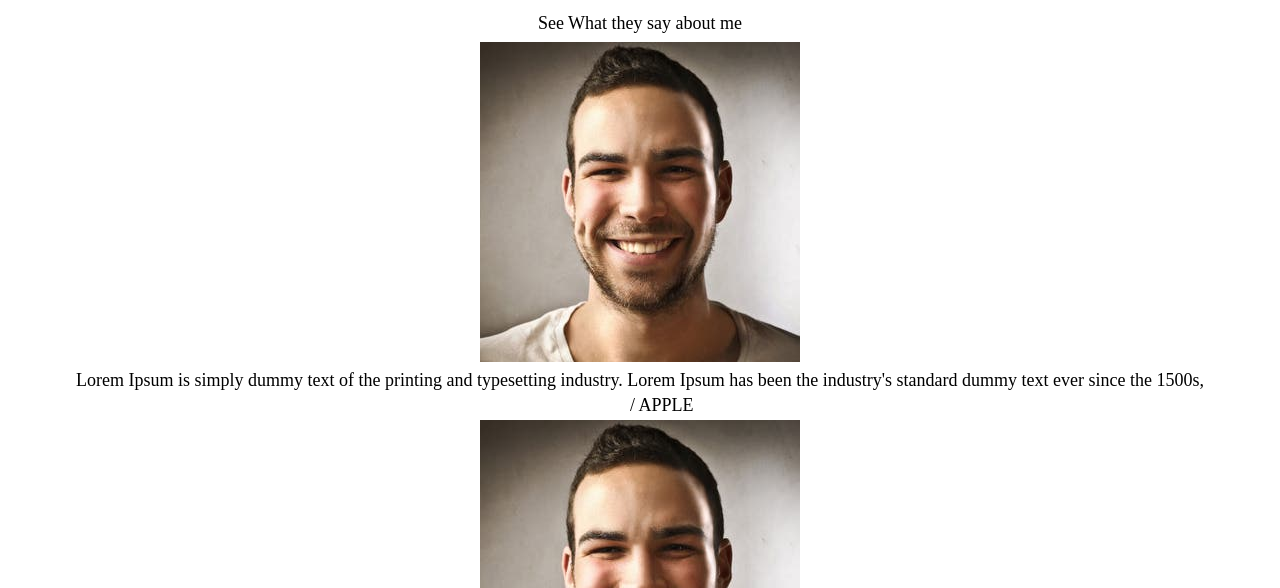
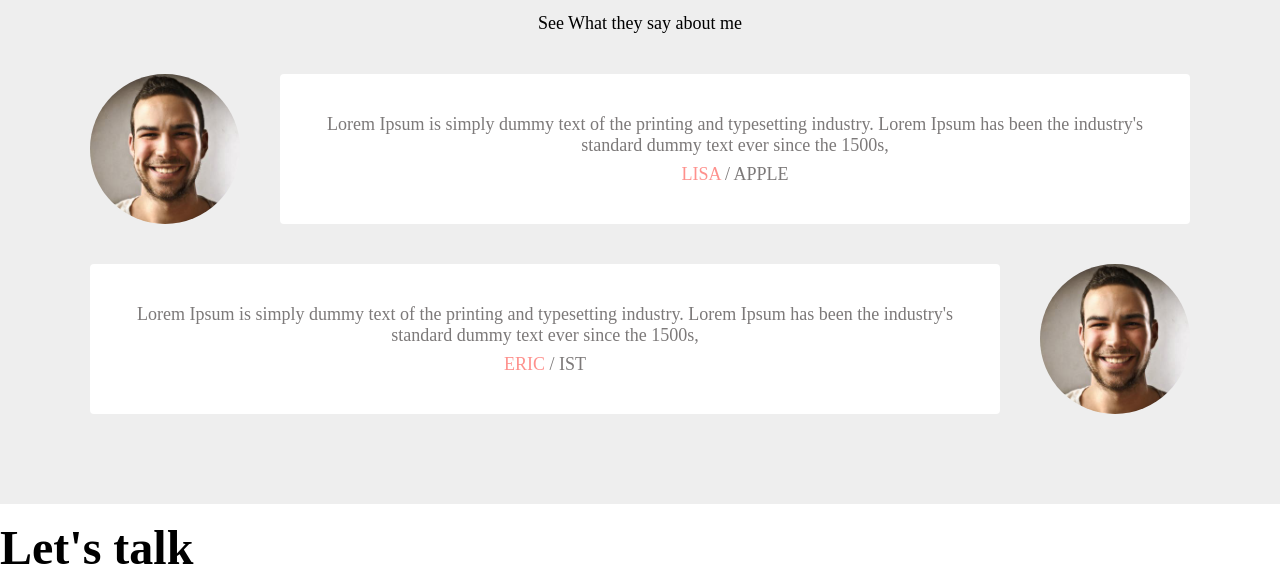
Before and after one commit to jshye777/web_practice, a plain HTML site: page index.html in a window 1280 px wide. Shown: the part 3108-3696 px from the top of the page. Drawn offline with Linux system fonts and the light colour scheme.

Commit message:
testimonials css

```diff
--- a/index.html
+++ b/index.html
@@ -324,7 +324,6 @@
 
     <div class="testimonials">
       <div class="testmonial">
-        <img src="imgs/testimonials/people1.jpg" class="testimonials__avatar">
         <div class="testimonial__speech-bubble">
           <p>
             Lorem Ipsum is simply dummy text of the printing and typesetting industry.
@@ -332,6 +331,7 @@
           </p>
           <p class="name"><a href="">ERIC</a> / IST</p>
         </div>
+        <img src="imgs/testimonials/people1.jpg" class="testimonials__avatar">
       </div>
     </div>
   </section>
--- a/style.css
+++ b/style.css
@@ -385,3 +385,48 @@ p{
   height:2px;
   background-color: var(--color-dark-white);
 }
+
+#testimonials{
+  background-color: var(--color-light-white);
+}
+
+.testimonials{
+  margin:40px;
+}
+
+.testmonial{
+  display: flex;
+  margin: 32px 0;
+}
+
+.testimonials__avatar{
+  width:150px;
+  height:150px;
+  border-radius: 50%;
+}
+
+.testimonials__avatar:nth-child(odd){
+  margin-right: 40px;
+}
+
+.testimonials__avatar:nth-child(even){
+  margin-left: 40px;
+}
+
+
+.testimonial__speech-bubble{
+  background-color: var(--color-white);
+  padding:18px;
+  border-radius: var(--size-border-radius);
+  display:flex;
+  flex-direction: column;
+  justify-content: center;
+}
+
+.testimonial__speech-bubble p{
+  color: var(--color-light-grey);
+}
+
+.testimonial__speech-bubble a{
+  color: var(--color-pink);
+}
```
